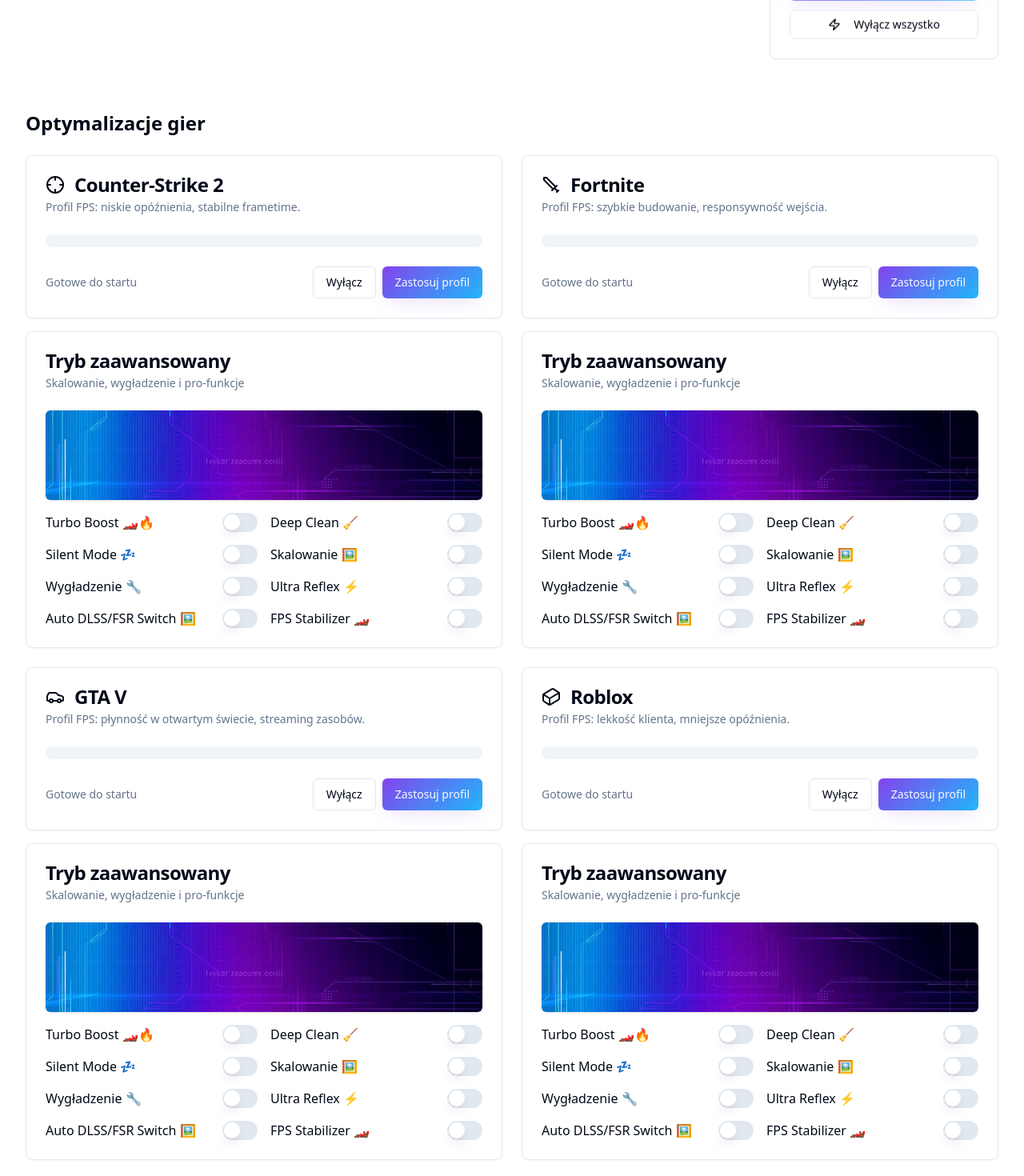
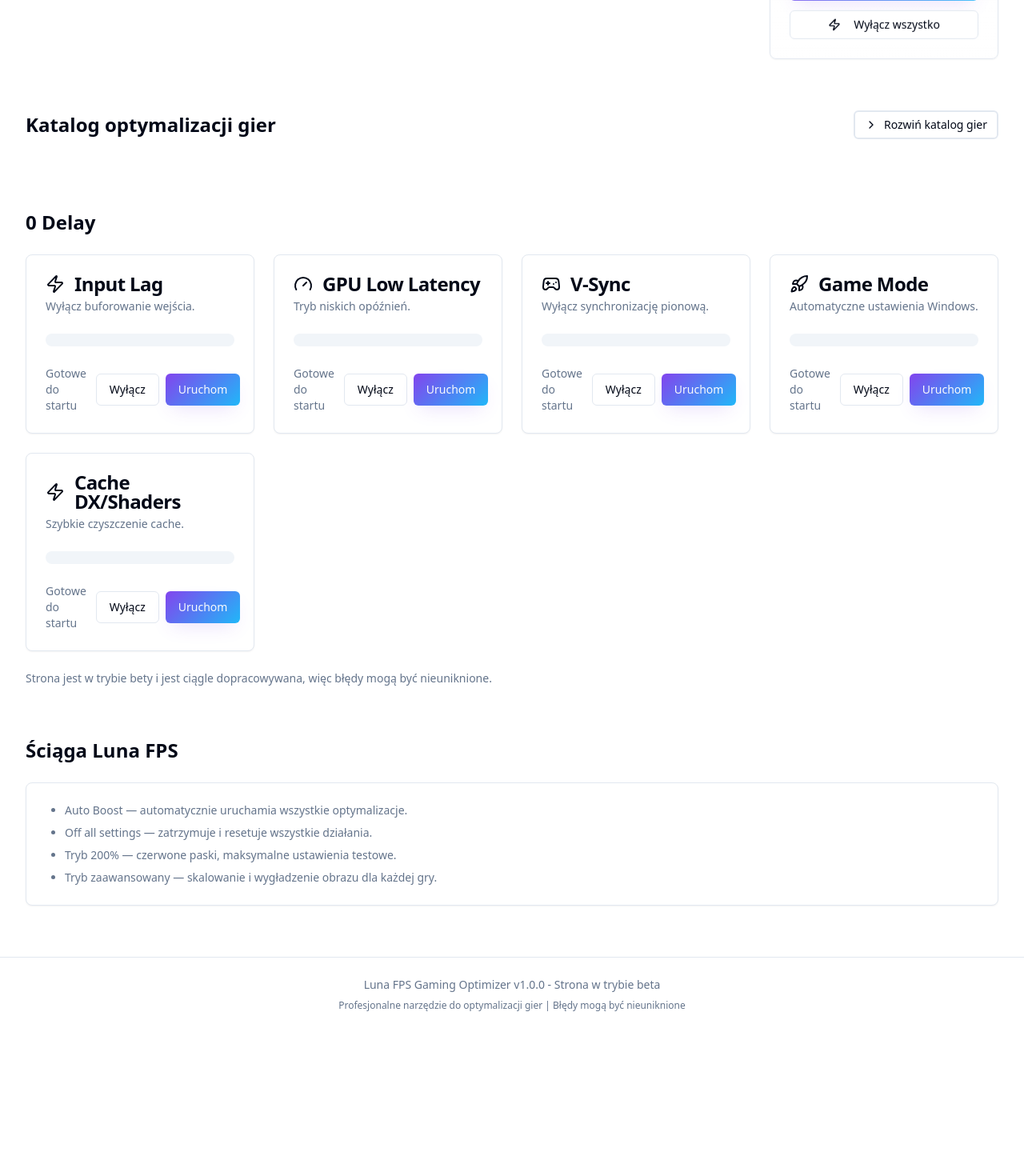
Before and after one commit to Somer-7/Luna-FPS, a React (Vite) app: page / in a window 1280 px wide. Shown: the part 940-2410 px from the top of the page at 80% size. After the commit the page ends 2229 px from the top, so only its background shows below. Built offline with nearby package versions, Linux system fonts and the light colour scheme.

Commit message:
Add expandable game optimization
Add expandable directories to game optimization modes.

```diff
--- a/src/pages/Index.tsx
+++ b/src/pages/Index.tsx
@@ -11,10 +11,11 @@ import { Popover, PopoverContent, PopoverTrigger } from "@/components/ui/popover
 import { Dialog, DialogContent, DialogDescription, DialogFooter, DialogHeader, DialogTitle } from "@/components/ui/dialog";
 import { Input } from "@/components/ui/input";
 import { Select, SelectContent, SelectItem, SelectTrigger, SelectValue } from "@/components/ui/select";
+import { Collapsible, CollapsibleContent, CollapsibleTrigger } from "@/components/ui/collapsible";
 import { toast } from "@/hooks/use-toast";
 import { InstallPrompt } from "@/components/InstallPrompt";
 import { PerformanceMonitor } from "@/components/PerformanceMonitor";
-import { Cpu, Monitor, MemoryStick, Zap, Gamepad2, Gauge, Rocket, Sun, Moon, Crosshair, Sword, Car, Cuboid, Settings, Download, Activity } from "lucide-react";
+import { Cpu, Monitor, MemoryStick, Zap, Gamepad2, Gauge, Rocket, Sun, Moon, Crosshair, Sword, Car, Cuboid, Settings, Download, Activity, ChevronDown, ChevronRight } from "lucide-react";
 
 
 type TaskKey = "cpu" | "gpu" | "ram" | "input" | "lowlatency" | "vsync" | "gamemode" | "cache";
@@ -63,6 +64,7 @@ const Index = () => {
   const [autoDestroy, setAutoDestroy] = useState<boolean>(() => localStorage.getItem("autoDestroy") === "1");
   useEffect(() => { localStorage.setItem("autoDestroy", autoDestroy ? "1" : "0"); }, [autoDestroy]);
   const [testMode200, setTestMode200] = useState(false);
+  const [gamesExpanded, setGamesExpanded] = useState(false);
   const APP_VERSION = "v1.0.0";
 
   const [offAllSettings, setOffAllSettings] = useState(false);
@@ -519,25 +521,73 @@ const devPretty = useMemo(() => ({
         </section>
 
         <section className="container pb-16">
-          <h2 className="text-2xl font-semibold mb-6">Optymalizacje gier</h2>
-          <div className="grid gap-6 md:grid-cols-2">
-            <div>
+          <Collapsible open={gamesExpanded} onOpenChange={setGamesExpanded}>
+            <div className="flex items-center justify-between mb-6">
+              <h2 className="text-2xl font-semibold">Katalog optymalizacji gier</h2>
+              <CollapsibleTrigger asChild>
+                <Button
+                  variant="outline"
+                  size="sm"
+                  className="flex items-center gap-2 bg-background/80 backdrop-blur-sm border-2 hover:bg-accent/50 transition-all duration-200 relative z-20"
+                >
+                  {gamesExpanded ? (
+                    <>
+                      <ChevronDown className="h-4 w-4" />
+                      Zwiń katalog
+                    </>
+                  ) : (
+                    <>
+                      <ChevronRight className="h-4 w-4" />
+                      Rozwiń katalog gier
+                    </>
+                  )}
+                </Button>
+              </CollapsibleTrigger>
+            </div>
+
+            <CollapsibleContent className="space-y-6 animate-fade-in">
+              <div className="p-6 rounded-lg bg-card/60 backdrop-blur-sm border border-border/50 shadow-lg relative z-10">
+                <div className="grid gap-6 md:grid-cols-2 lg:grid-cols-4">
+                  <div className="space-y-4">
+                    <h3 className="text-lg font-semibold flex items-center gap-2">
+                      <Crosshair className="h-5 w-5" />
+                      Strzelanki
+                    </h3>
                     <GameCard g="cs2" />
-              <div className="mt-4"><AdvancedGameOptions /></div>
                   </div>
-            <div>
+
+                  <div className="space-y-4">
+                    <h3 className="text-lg font-semibold flex items-center gap-2">
+                      <Sword className="h-5 w-5" />
+                      Battle Royale
+                    </h3>
                     <GameCard g="fortnite" />
-              <div className="mt-4"><AdvancedGameOptions /></div>
                   </div>
-            <div>
+
+                  <div className="space-y-4">
+                    <h3 className="text-lg font-semibold flex items-center gap-2">
+                      <Car className="h-5 w-5" />
+                      Akcja / Świat otwarty
+                    </h3>
                     <GameCard g="gtav" />
-              <div className="mt-4"><AdvancedGameOptions /></div>
                   </div>
-            <div>
+
+                  <div className="space-y-4">
+                    <h3 className="text-lg font-semibold flex items-center gap-2">
+                      <Cuboid className="h-5 w-5" />
+                      Sandbox / Kreatywne
+                    </h3>
                     <GameCard g="roblox" />
-              <div className="mt-4"><AdvancedGameOptions /></div>
                   </div>
                 </div>
+
+                <div className="mt-8 pt-6 border-t border-border/30">
+                  <h3 className="text-lg font-semibold mb-4">Tryb zaawansowany</h3>
+                  <AdvancedGameOptions />
+                </div>
+              </div>
+            </CollapsibleContent>
+          </Collapsible>
         </section>
 
         <section className="container pb-16">
```
Lines whose indentation alone changed are shown as unchanged.
